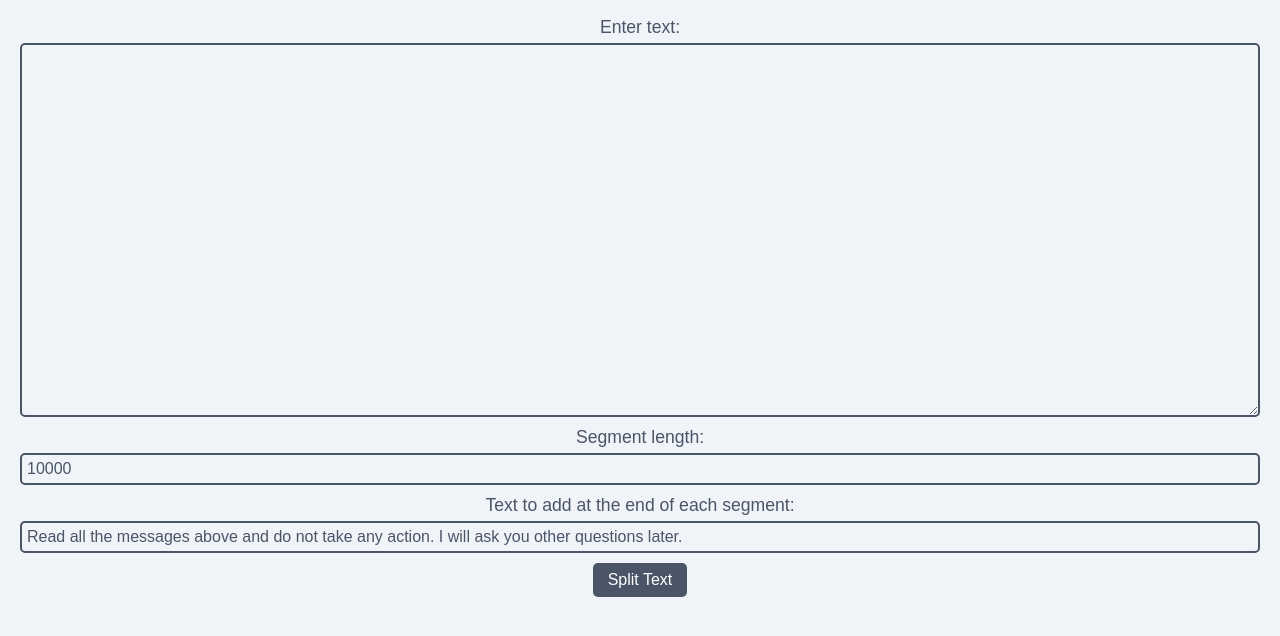
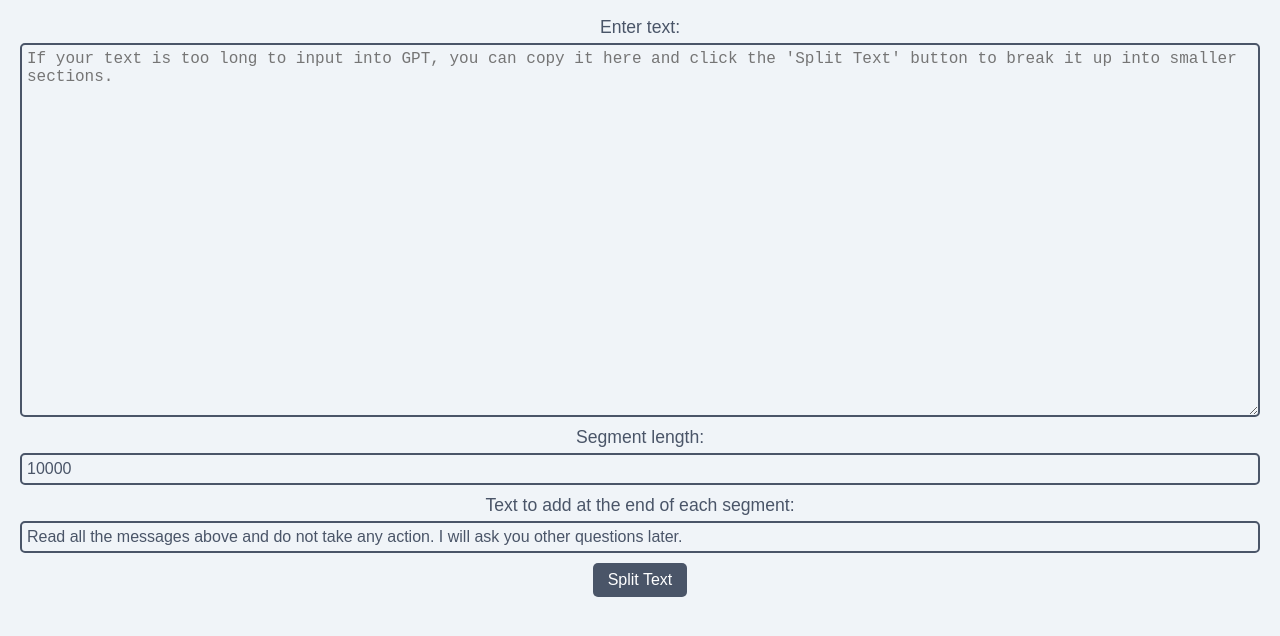
Before and after one commit to fengyiqicoder/GPTTooLong, a plain HTML site: page index.html in a window 1280 px wide. Shown: the part 142-778 px from the top of the page. Drawn offline with Linux system fonts and the light colour scheme.

Commit message:
Added placeholder text to textarea for copying text into GPT.

```diff
--- a/index.html
+++ b/index.html
@@ -104,7 +104,7 @@
 <body>
   <h1>GPT Too Long </h1>
   <label for="inputText">Enter text:</label>
-  <textarea id="inputText" rows="20" cols="50"></textarea>
+  <textarea id="inputText" rows="20" cols="50" placeholder="If your text is too long to input into GPT, you can copy it here and click the 'Split Text' button to break it up into smaller sections." ></textarea>
   <label for="segmentLength">Segment length:</label>
   <input type="number" id="segmentLength" value="10000">
   <label for="endText">Text to add at the end of each segment:</label>
```
